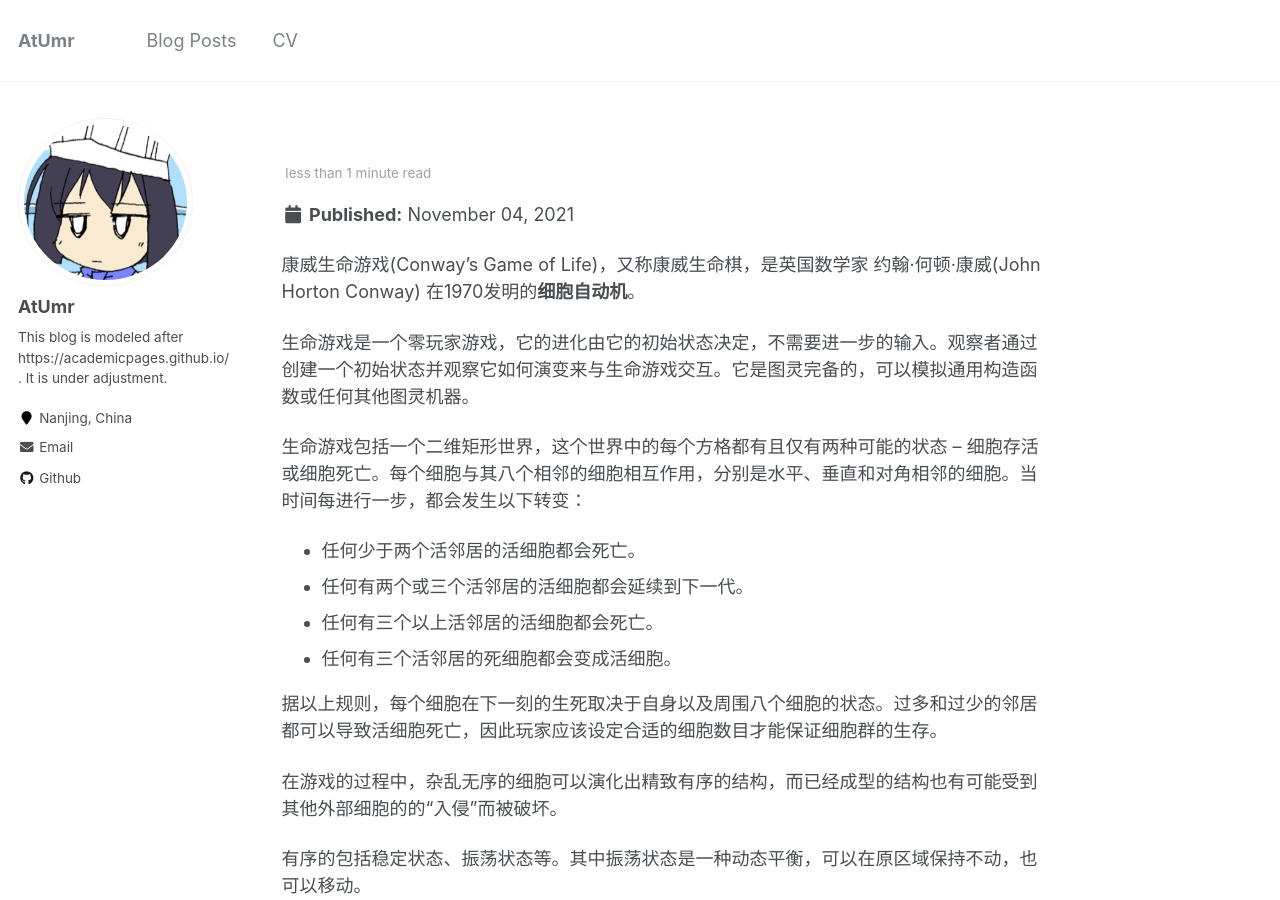
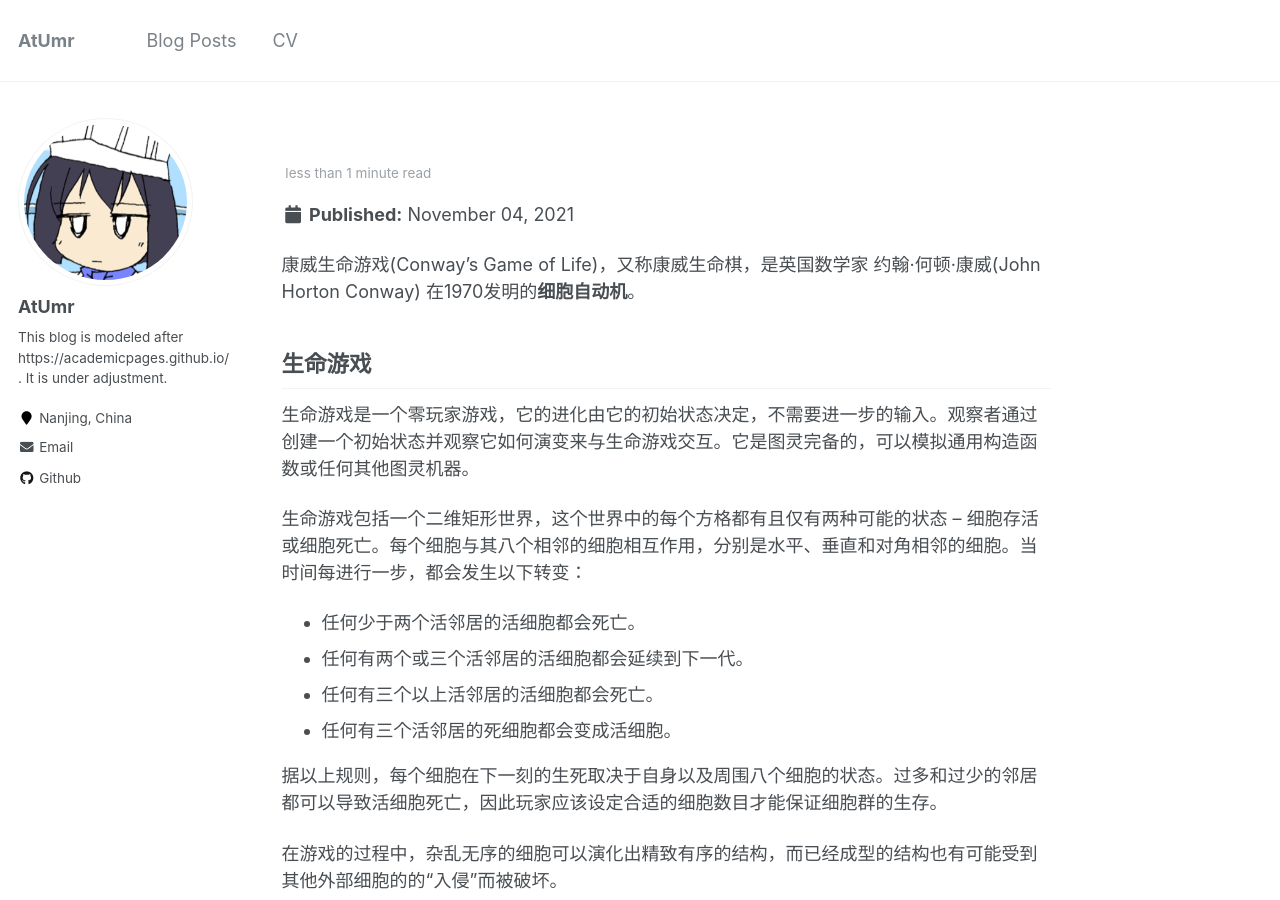
Before and after one commit to AtUmr/atumr.github.io, a Jekyll site: the page built from _posts/2021-10-10-conway-game.md, in a window 1280 px wide and 900 px high. Built offline with Jekyll 4.4.1, drawn with Linux system fonts in a browser that asks for light colours.

Commit message:
add title

```diff
--- a/_posts/2021-10-10-conway-game.md
+++ b/_posts/2021-10-10-conway-game.md
@@ -9,6 +9,8 @@ tags:
 
 
 康威生命游戏(Conway's Game of Life)，又称康威生命棋，是英国数学家 约翰·何顿·康威(John Horton Conway) 在1970发明的**细胞自动机**。
+
+## 生命游戏
 
 生命游戏是一个零玩家游戏，它的进化由它的初始状态决定，不需要进一步的输入。观察者通过创建一个初始状态并观察它如何演变来与生命游戏交互。它是图灵完备的，可以模拟通用构造函数或任何其他图灵机器。
 
```
